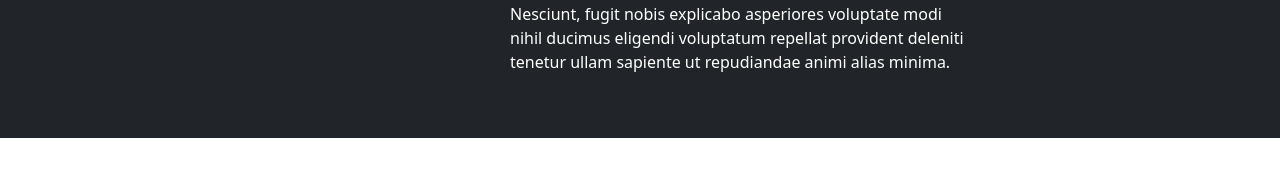
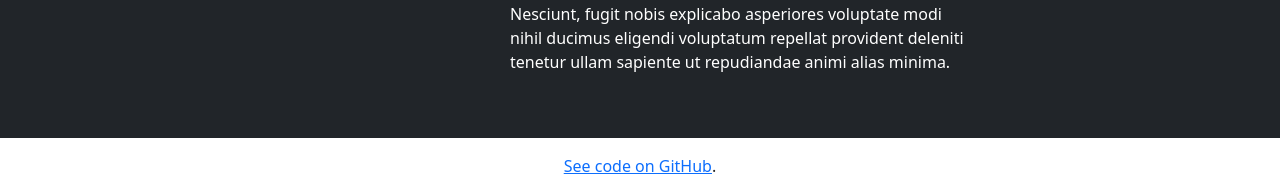
Before and after one commit to jsohndata/code-bootstrap, a plain HTML site: page index.html in a window 1280 px wide. Shown: the part 2815-3009 px from the top of the page. Before the commit the page ends 2969 px from the top, so only its background shows below. Drawn offline with nearby package versions, Linux system fonts and the light colour scheme.

Commit message:
update to code

```diff
--- a/index.html
+++ b/index.html
@@ -135,6 +135,14 @@
         </div>
     </div>
 
+    <div class="container">
+        <div class="row">
+            <div class="col-12">
+                <p class="text-center"><a href="https://github.com/jsohndata/code-bootstrap" target="_blank">See code on GitHub</a>.</p>
+            </div>
+        </div>
+    </div>
+
 
     <script src="https://cdn.jsdelivr.net/npm/bootstrap@5.2.0-beta1/dist/js/bootstrap.bundle.min.js" integrity="sha384-pprn3073KE6tl6bjs2QrFaJGz5/SUsLqktiwsUTF55Jfv3qYSDhgCecCxMW52nD2" crossorigin="anonymous"></script>
   </body>
--- a/server/database.json
+++ /dev/null
@@ -1,6 +0,0 @@
-[
-	{
-		"title":"Title",
-		"description":"Description"
-	}
-]
```
Also changed, not shown: scripts/bootstrap.js (deleted), server/server.js (deleted), 1 other file.
